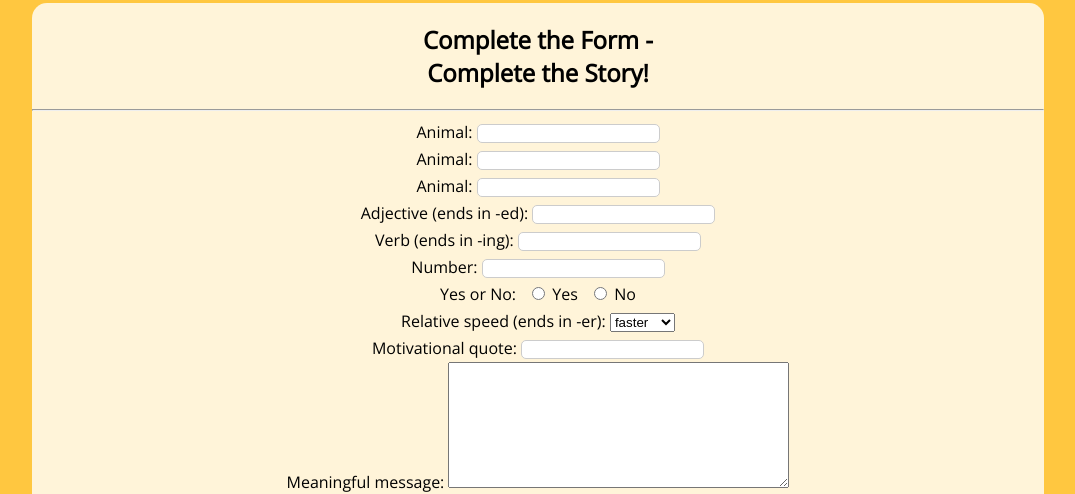
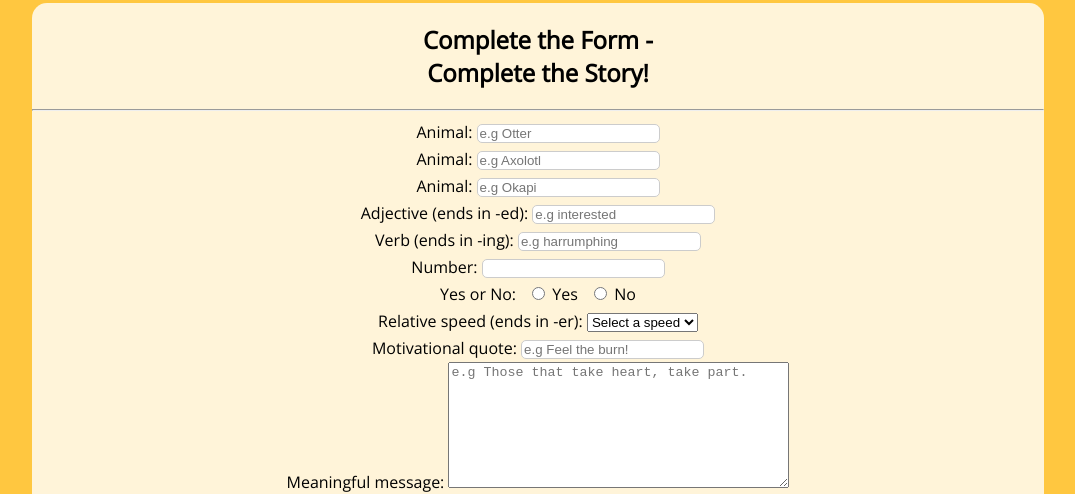
Before and after one commit to stevhook/codecademy, a plain HTML site: page interactive-websites/form-a-story/index.html in a window 1280 px wide. Shown: the part 313-807 px from the top of the page, without its empty margins (102-1177 px from the left). Drawn offline with nearby package versions, Linux system fonts and the light colour scheme.

Commit message:
placeholders added

```diff
--- a/interactive-websites/form-a-story/index.html
+++ b/interactive-websites/form-a-story/index.html
@@ -16,19 +16,19 @@
     <hr>
     <form action="story.html" method="GET">
         <label for="animal-1">Animal:</label>
-        <input id="animal-1" type="text" name="animal-1" required>
+        <input id="animal-1" type="text" name="animal-1" required placeholder="e.g Otter">
         <br>
         <label for="animal-2">Animal:</label>
-        <input id="animal-2" type="text" name="animal-2" required>
+        <input id="animal-2" type="text" name="animal-2" required placeholder="e.g Axolotl">
         <br>
         <label for="animal-3">Animal:</label>
-        <input id="animal-3" type="text" name="animal-3" required>
+        <input id="animal-3" type="text" name="animal-3" required placeholder="e.g Okapi">
         <br>
         <label for="adj-1">Adjective (ends in -ed):</label>
-        <input id="adj-1" type="text" name="adj-1" required>
+        <input id="adj-1" type="text" name="adj-1" required placeholder="e.g interested" pattern=".*ed$">
         <br>
         <label for="verb-1">Verb (ends in -ing):</label>
-        <input id="verb-1" type="text" name="verb-1" required>
+        <input id="verb-1" type="text" name="verb-1" required placeholder="e.g harrumphing" pattern=".*ing$">
         <br>
         <label for="num-1">Number:</label>
         <input id="num-1" type="number" name="num-1" required>
@@ -41,6 +41,7 @@
         <br>
         <label for="speed">Relative speed (ends in -er):</label>
         <select id="speed" name="speed" required>
+            <option value="" disabled selected>Select a speed</option>
             <option value="faster">faster</option>
             <option value="quicker">quicker</option>
             <option value="slower">slower</option>
@@ -48,7 +49,7 @@
         </select>
         <br>
         <label for="quote">Motivational quote:</label>
-        <input id="quote" name="quote" type="text" list="quote-choices" required>
+        <input id="quote" name="quote" type="text" list="quote-choices" required placeholder="e.g Feel the burn!">
         <datalist id="quote-choices">
             <option value="You've got this!">You've got this!</option>
             <option value="Keep pushing!">Keep pushing!</option>
@@ -63,7 +64,7 @@
         </datalist>
         <br>
         <label for="message">Meaningful message:</label>
-        <textarea id="message" name="message" required rows="8" cols="40"></textarea>
+        <textarea id="message" name="message" required rows="8" cols="40" minlength="3" maxlength="150" placeholder="e.g Those that take heart, take part."></textarea>
         <br>
         <input type="submit" value="Form My Story!">
     </form>
```
